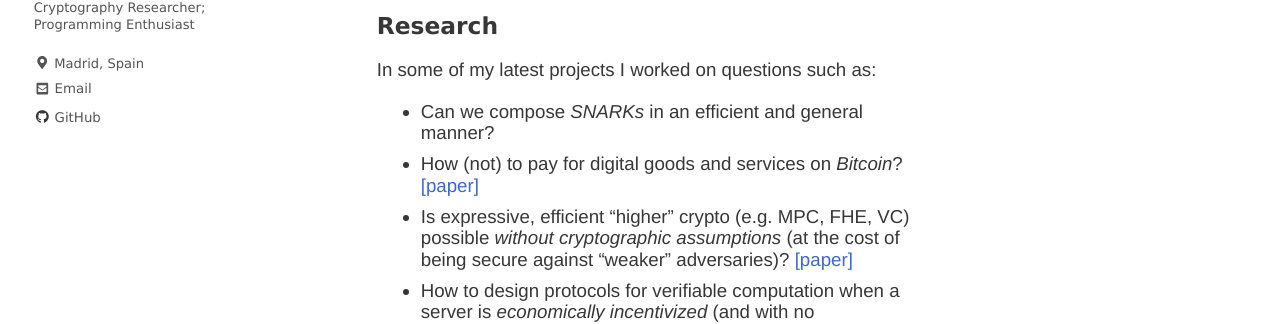
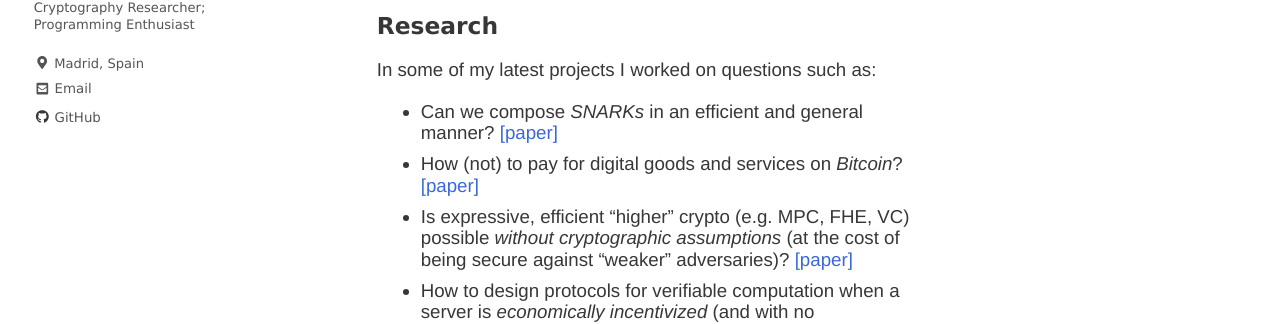
Before and after one commit to matteocam/matteocam.github.io, a Jekyll site: the page built from index.md, in a window 1280 px wide and 900 px high. Shown: the part 276-600 px from the top of the window. Built offline with Jekyll 4.4.1, drawn with Linux system fonts in a browser that asks for light colours; nearby versions of some CDN libraries; some web fonts are replaced; a script that is not in the unit is left out.

Commit message:
Add LegoSnark paper

```diff
--- a/index.md
+++ b/index.md
@@ -14,7 +14,7 @@ In 2018 I received a Ph.D. from the Graduate Center of the City University of Ne
 ## Research
 
 In some of my latest projects I worked on questions such as:
-- Can we compose *SNARKs* in an efficient and general manner?
+- Can we compose *SNARKs* in an efficient and general manner? [[paper]](https://eprint.iacr.org/2019/142)
 - How (not) to pay for digital goods and services on *Bitcoin*? [[paper]](https://eprint.iacr.org/2017/566)
 - Is expressive, efficient "higher" crypto (e.g. MPC, FHE, VC) possible *without cryptographic assumptions* (at the cost of being secure against "weaker" adversaries)? [[paper]](https://eprint.iacr.org/2018/297)
 - How to design protocols  for verifiable computation when a server is *economically incentivized* (and with no cryptographic assumptions)?
```
